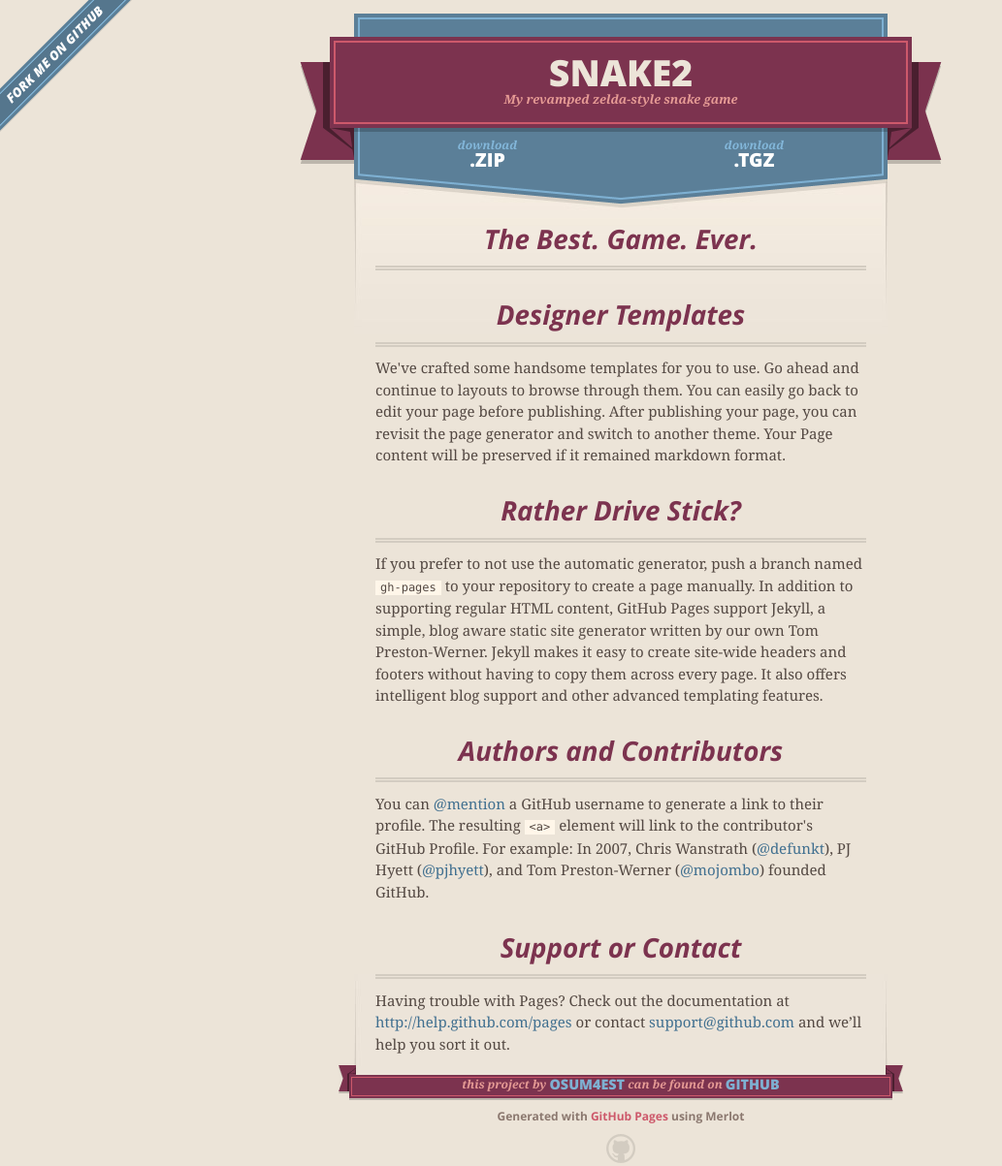
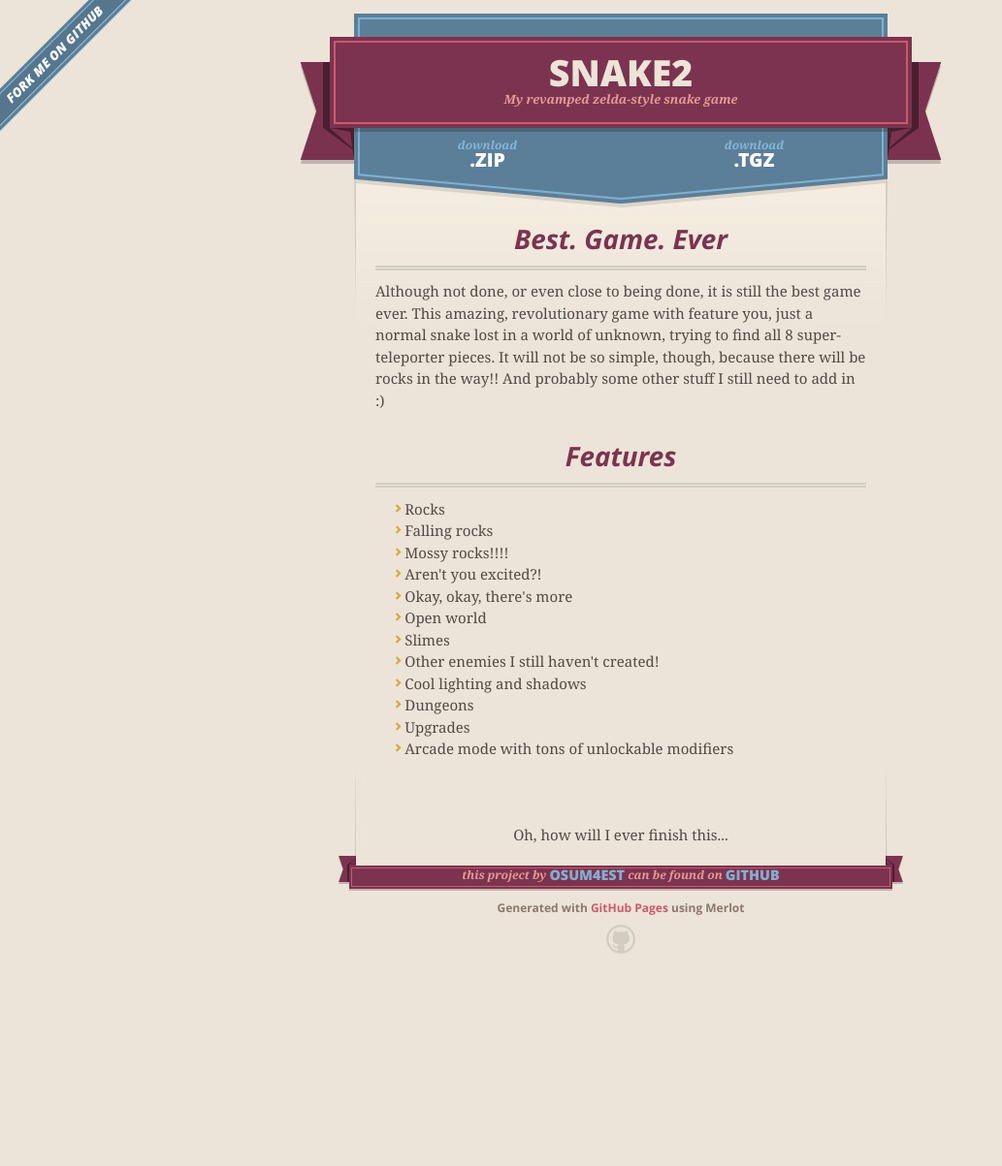
Before and after one commit to osum4est/snake2-OLD, a plain HTML site: page index.html in a window 1280 px wide. Shown: the whole page at 97% size, without its empty margins (0-1033 px from the left). After the commit the page ends 1024 px from the top, so only its background shows below. Drawn offline with nearby package versions, Linux system fonts and the light colour scheme.

Commit message:
Added actual information

```diff
--- a/index.html
+++ b/index.html
@@ -46,28 +46,28 @@
 
 
       <section id="main_content">
-        <h3>
-<a id="welcome-to-github-pages" class="anchor" href="#welcome-to-github-pages" aria-hidden="true"><span class="octicon octicon-link"></span></a>The Best. Game. Ever.</h3>
+        <h3>Best. Game. Ever</h3>
+		<p>Although not done, or even close to being done, it is still the best game ever. This amazing, revolutionary game with feature you, just a normal snake lost in a world of unknown, trying to find all 8 super-teleporter pieces. It will not be so simple, though, because there will be rocks in the way!! And probably some other stuff I still need to add in :)</p>
 
-<h3>
-<a id="designer-templates" class="anchor" href="#designer-templates" aria-hidden="true"><span class="octicon octicon-link"></span></a>Designer Templates</h3>
+		<h3>Features</h3>
+		<ul>
+			<li>Rocks</li>
+			<li>Falling rocks</li>
+			<li>Mossy rocks!!!!</li>
+			<li>Aren't you excited?!</li>
+			<li>Okay, okay, there's more</li>
+			<li>Open world</li>
+			<li>Slimes</li>
+			<li>Other enemies I still haven't created!</li>
+			<li>Cool lighting and shadows</li>
+			<li>Dungeons</li>
+			<li>Upgrades</li>
+			<li>Arcade mode with tons of unlockable modifiers</li>
+		</ul>
 
-<p>We've crafted some handsome templates for you to use. Go ahead and continue to layouts to browse through them. You can easily go back to edit your page before publishing. After publishing your page, you can revisit the page generator and switch to another theme. Your Page content will be preserved if it remained markdown format.</p>
-
-<h3>
-<a id="rather-drive-stick" class="anchor" href="#rather-drive-stick" aria-hidden="true"><span class="octicon octicon-link"></span></a>Rather Drive Stick?</h3>
-
-<p>If you prefer to not use the automatic generator, push a branch named <code>gh-pages</code> to your repository to create a page manually. In addition to supporting regular HTML content, GitHub Pages support Jekyll, a simple, blog aware static site generator written by our own Tom Preston-Werner. Jekyll makes it easy to create site-wide headers and footers without having to copy them across every page. It also offers intelligent blog support and other advanced templating features.</p>
-
-<h3>
-<a id="authors-and-contributors" class="anchor" href="#authors-and-contributors" aria-hidden="true"><span class="octicon octicon-link"></span></a>Authors and Contributors</h3>
-
-<p>You can <a href="https://github.com/blog/821" class="user-mention">@mention</a> a GitHub username to generate a link to their profile. The resulting <code>&lt;a&gt;</code> element will link to the contributor's GitHub Profile. For example: In 2007, Chris Wanstrath (<a href="https://github.com/defunkt" class="user-mention">@defunkt</a>), PJ Hyett (<a href="https://github.com/pjhyett" class="user-mention">@pjhyett</a>), and Tom Preston-Werner (<a href="https://github.com/mojombo" class="user-mention">@mojombo</a>) founded GitHub.</p>
-
-<h3>
-<a id="support-or-contact" class="anchor" href="#support-or-contact" aria-hidden="true"><span class="octicon octicon-link"></span></a>Support or Contact</h3>
-
-<p>Having trouble with Pages? Check out the documentation at <a href="http://help.github.com/pages">http://help.github.com/pages</a> or contact <a href="mailto:support@github.com">support@github.com</a> and we’ll help you sort it out.</p>
+		<br>
+		<br>
+		<p align="center">Oh, how will I ever finish this...</p>
       </section>
 
       <footer>
```
